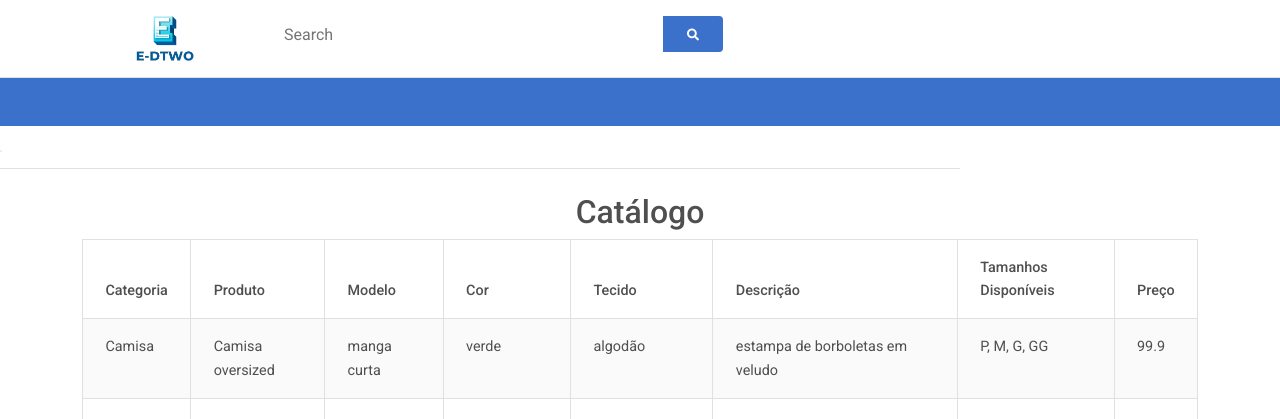
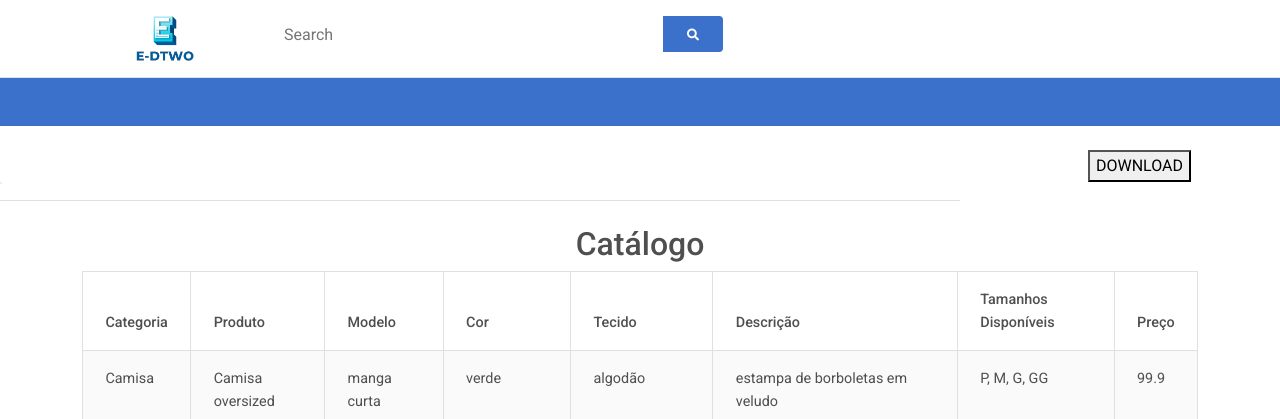
Before and after one commit to Iuiza/Trabalho_ED2, a Flask app: page /etapa1 in a window 1280 px wide. Shown: the top 419 px of the page. Run offline with Flask 3, Linux system fonts and the light colour scheme; some libraries are stand-ins or nearby versions.

Commit message:
add download

```diff
--- a/main.py
+++ b/main.py
@@ -1,4 +1,5 @@
-from flask import Flask, render_template, url_for
+from flask import Flask, render_template, url_for, send_file
+import gzip
 
 app = Flask(__name__)
 
@@ -10,22 +11,18 @@ def home():
 def sobre1():
     titulo= "Catalogo"
     import json
-
     # Abra o arquivo JSON
     with open('produtos.json', 'r') as f:
         # Carregue o conteúdo do arquivo JSON como um dicionário
         catalogo = json.load(f)
+    return render_template('etapa1.html', titulo = titulo, catalogo = catalogo)
 
-    # Agora 'data' é um dicionário contendo o conteúdo do arquivo JSON
-    # print(catalogo)
-
-
-    # catalogo = [
-    #     {"nome": "Cadeira", "quantidade": 8},
-    #     {"nome": "Cafeteira", "quantidade": 4},
-    #     {"nome": "Mixer", "quantidade": 6},
-    # ]
-    return render_template('etapa1.html', titulo = titulo, catalogo = catalogo)
+@app.route('/download')
+def download_file():
+    with open('produtos.json', 'rb') as arquivo_original:
+        with gzip.open('produtos.json.gz', 'wb') as arquivo_compactado:
+            arquivo_compactado.write(arquivo_original.read())
+    return send_file('produtos.json.gz', as_attachment=True)
 
 if __name__ == "__main__":
     app.run(debug=True)
--- a/static/css/style.css
+++ b/static/css/style.css
@@ -8,3 +8,7 @@
 .icon-hover:hover i {
   color: #3b71ca !important;
 }
+
+.download {
+  margin-left: 85%;
+}
--- a/templates/etapa1.html
+++ b/templates/etapa1.html
@@ -1,5 +1,6 @@
 <!DOCTYPE html>
 <html lang="en">
+
 <head>
   <meta charset="UTF-8" />
   <meta name="viewport" content="width=device-width, initial-scale=1, shrink-to-fit=no" />
@@ -14,6 +15,7 @@
   <!-- Custom styles -->
   <link rel="stylesheet" href="{{ url_for('static',    filename='css/style.css') }}">
 </head>
+
 <body>
 
   <!--Main Navigation-->
@@ -24,7 +26,8 @@
         <div class="row gy-3">
           <!-- Left elements -->
           <div class="col-lg-2 col-sm-4 col-4">
-            <img src="{{ url_for('static',    filename='img/Untitled_logo_1_free-file-removebg-preview(1).png')}}" height="45" />
+            <img src="{{ url_for('static',    filename='img/Untitled_logo_1_free-file-removebg-preview(1).png')}}"
+              height="45" />
           </div>
           <!-- Left elements -->
 
@@ -56,6 +59,11 @@
 
   <!-- sidebar + content -->
   <section class="">
+    <div class="download">
+      <a href="{{ url_for('download_file') }}" download>
+        <button type="button">DOWNLOAD</button>
+      </a>
+    </div>
     <!-- sidebar -->
     <!-- content -->
     <div class="col-lg-9">
@@ -90,7 +98,8 @@
               <td>{{ produto_info['cor'] }}</td>
               <td>{{ produto_info['tecido'] }}</td>
               <td>{{ produto_info['descricao'] }}</td>
-                            <td>{% for tamanho in produto_info['tamanhos'] %}{{ tamanho }}{% if not loop.last %}, {% endif %}{% endfor %}</td>
+              <td>{% for tamanho in produto_info['tamanhos'] %}{{ tamanho }}{% if not loop.last %}, {% endif %}{% endfor
+                %}</td>
               <td>{{ produto_info['preco'] }}</td>
             </tr>
             {% endfor %}
```
Also changed, not shown: comp.py (deleted, +0 -32 lines), comp2.py (deleted, +0 -26 lines), 1 other file. Lines whose indentation alone changed are shown as unchanged.
